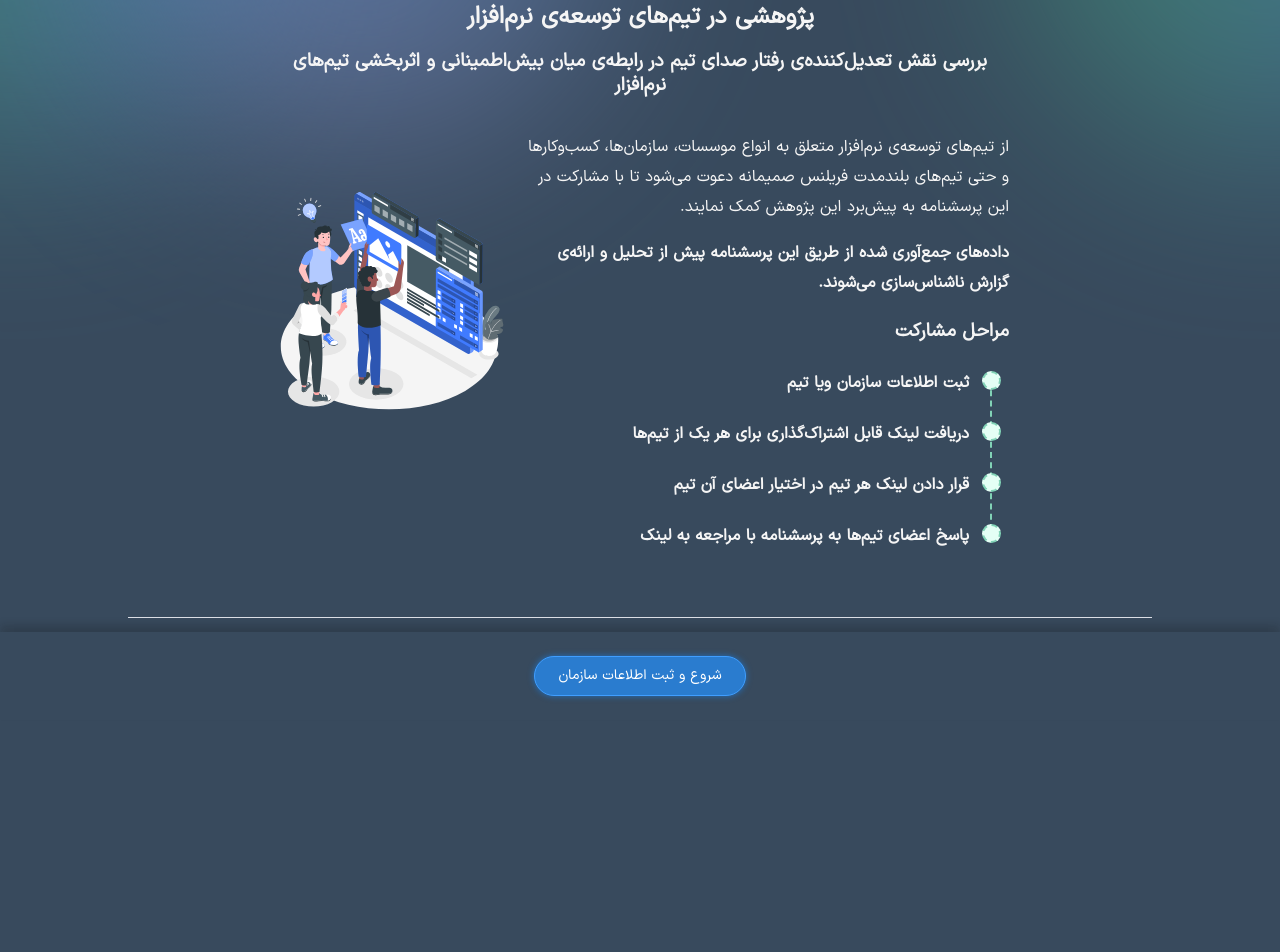
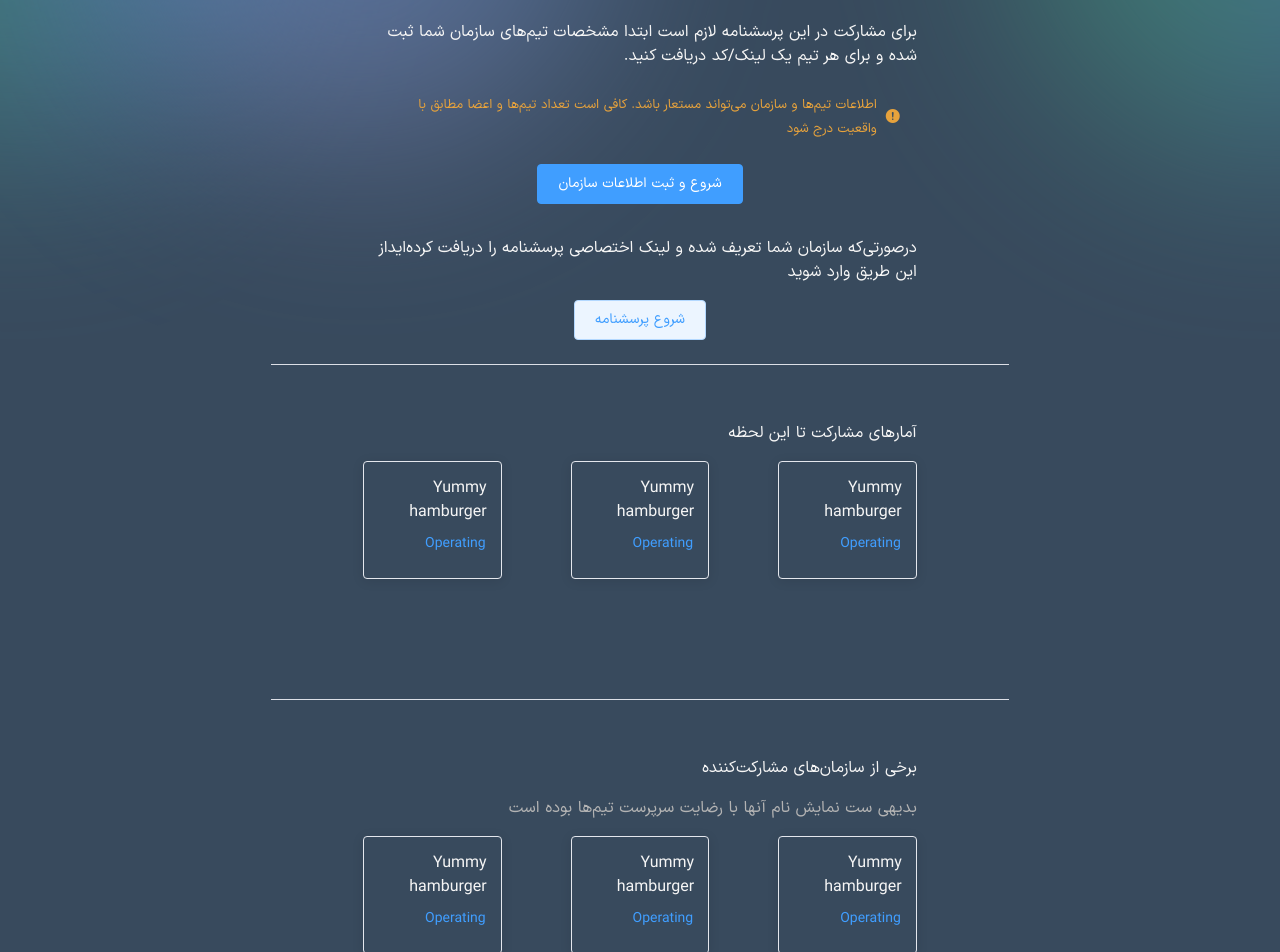
Before and after one commit to ashkantaravati/thesis-survey-app-front, a Vue app: page / in a window 1280 px wide. Shown: the part 80-1032 px from the top of the page. Before the commit the page ends 800 px from the top, so only its background shows below. Built offline with nearby package versions, Linux system fonts and the light colour scheme; what @soerenmartius/vue3-clipboard would draw is missing.

Commit message:
updating homepage style

```diff
--- a/src/App.vue
+++ b/src/App.vue
@@ -1,10 +1,10 @@
 <template>
   <div class="common-layout add-bg">
     <el-container class="body-container">
-      <el-header class="header" style="margin:10px 0; height: unset">
+      <!-- <el-header class="header" style="margin:10px 0; height: unset">
         <span>{{ surveyTitle }}</span>
-      </el-header>
-      <el-divider class="m-0"></el-divider>
+      </el-header> -->
+      <!-- <el-divider class="m-0"></el-divider> -->
       <el-main>
         <el-row class="jc-center">
           <el-col :xs="24" :lg="18" :xl="18">
@@ -14,9 +14,10 @@
       </el-main>
       <el-divider></el-divider>
       <el-footer class="footer">
-        <!-- <router-link to="#">درباره‌ی پژوهش</router-link>
+        <router-link to="#"> درباره‌ پژوهش </router-link>
+        <router-link to="#">راهنما</router-link>
         <router-link to="#">درباره‌ی پژوهشگر</router-link>
-        <router-link to="#">ارسال بازخورد</router-link> -->
+        <router-link to="#">ارتباط با پژوهشگر</router-link>
       </el-footer>
     </el-container>
   </div>
@@ -100,12 +101,15 @@ a:focus {
   font-size: 0.8rem;
 }
 .footer a {
-  color: #333;
+  color: rgb(218, 218, 218);
   margin-left: 1rem;
 }
 /*  */
 .jc-center {
   justify-content: center;
+}
+.jc-between {
+  justify-content: space-between;
 }
 .d-flex {
   display: flex;
@@ -129,22 +133,13 @@ a:focus {
 .mt-1rem {
   margin-top: 1rem !important;
 }
+
+.my-1rem{
+  margin-top: 1rem !important;
+  margin-bottom: 1rem !important;
+}
 /*  */
 
-.fix {
-  position: fixed;
-  bottom: 0;
-  z-index: 9999999;
-  background: #384a5d;
-  flex-shrink: 1;
-  flex-grow: 1;
-  width: 100%;
-  right: 0;
-  align-items: center;
-  left: 0;
-  box-shadow: 0 -7px 8px #1010102e;
-  padding: 1.5rem 0px;
-}
 .el-button.is-round {
   border-radius: 46px;
   padding: 19px 40px;
--- a/src/views/Home.vue
+++ b/src/views/Home.vue
@@ -1,56 +1,50 @@
 <template>
   <div class="text-center">
-    <h1>پژوهشی در تیم‌های توسعه‌ی نرم‌افزار</h1>
-    <h3>
-      بررسی نقش تعدیل‌کننده‌ی رفتار صدای تیم در رابطه‌ی میان بیش‌اطمینانی و
-      اثربخشی تیم‌های نرم‌افزار
-    </h3>
+    <h1>پژوهشی در اثربخشی تیم‌های توسعه‌ی نرم‌افزار</h1>
   </div>
-  <el-row :gutter="10" class="mobile-row-reverse">
-    <el-col :xs="24" :sm="24" :md="16" :lg="16" :xl="16">
-      <div class="long-text">
+  <el-row class="mobile-row-reverse jc-center">
+    <el-col :xs="24" :sm="24" :md="20" :lg="18" :xl="18">
       <p>
-          از تیم‌های توسعه‌ی نرم‌افزار متعلق به انواع موسسات، سازمان‌ها،
-          کسب‌و‌کارها و حتی تیم‌های بلندمدت فریلنس صمیمانه دعوت می‌شود تا با
-          مشارکت در این پرسشنامه به پیش‌برد این پژوهش کمک نمایند.
+        برای مشارکت در این پرسشنامه لازم است ابتدا مشخصات تیم‌های سازمان شما ثبت
+        شده و برای هر تیم یک لینک/کد دریافت کنید.
       </p>
-        <strong
-          >داده‌های جمع‌آوری شده از طریق این پرسشنامه پیش از تحلیل و ارائه‌ی
-          گزارش ناشناس‌سازی می‌شوند.</strong
+      <el-alert
+        style="background: transparent"
+        :closable="false"
+        show-icon
+        title="
+        اطلاعات تیم‌ها و سازمان می‌تواند مستعار باشد. کافی است تعداد تیم‌ها و
+        اعضا مطابق با واقعیت درج شود"
+        type="warning"
+      />
+      <div class="d-flex jc-center">
+        <router-link :to="{ name: 'register-landing' }">
+          <el-button type="primary" class="my-1rem">
+            شروع و ثبت اطلاعات سازمان</el-button
           >
-        <h3>مراحل مشارکت</h3>
-        <div class="home-steps-container">
-          <ul class="home-steps">
-            <li><h4>ثبت اطلاعات سازمان ویا تیم</h4></li>
-          </ul>
-          <ul class="home-steps">
-            <li><h4>دریافت لینک قابل اشتراک‌گذاری برای هر یک از تیم‌ها</h4></li>
-          </ul>
-          <ul class="home-steps">
-            <li><h4>قرار دادن لینک هر تیم در اختیار اعضای آن تیم</h4></li>
-          </ul>
-          <ul class="home-steps">
-            <li><h4>پاسخ اعضای تیم‌ها به پرسشنامه با مراجعه به لینک</h4></li>
-          </ul>
+        </router-link>
       </div>
-      </div></el-col
-    >
-    <el-col :xs="24" :sm="24" :md="8" :lg="8" :xl="8">
-      <div class="home-img">
-        <img
-          style="width: 100%"
-          src="../assets/images/Designteam-amico.svg"
-          alt=""
-        /></div
-    ></el-col>
+      <div>
+        <p>
+          درصورتی‌که سازمان شما تعریف شده و لینک اختصاصی پرسشنامه را دریافت
+          کرده‌ایداز این طریق وارد شوید
+        </p>
+        <div class="d-flex jc-center">
+          <router-link :to="{ name: 'register-landing' }">
+            <el-button type="primary" plain> شروع پرسشنامه</el-button>
+          </router-link>
+        </div>
+      </div>
+    </el-col>
   </el-row>
-  <!-- <el-divider></el-divider>
-  <p>برخی از شرکت‌هایی که برای این پرسشنامه همکاری کردند</p>
-  <p style="color:#b3b3b3">
-    بدیهیست نمایش نام آنها با رضایت سرپرست تیم‌ها بوده است
-  </p>
-  <el-row style="margin-bottom: 6rem" :gutter="20">
-    <el-col :xs="24" :sm="24" :md="6" :lg="4" :xl="4">
+
+  <el-divider></el-divider>
+  <el-row class="mobile-row-reverse jc-center">
+    <el-col :xs="24" :sm="24" :md="20" :lg="18" :xl="18">
+      <div style="margin: 2rem 0 6rem 0">
+        <p>آمارهای مشارکت تا این لحظه</p>
+        <div class="d-flex jc-between">
+          <el-col :xs="24" :sm="24" :md="6" :lg="6" :xl="7">
             <el-card :body-style="{ padding: '0px' }">
               <div style="padding: 14px">
                 <span>Yummy hamburger</span>
@@ -60,7 +54,7 @@
               </div>
             </el-card>
           </el-col>
-    <el-col :xs="24" :sm="24" :md="6" :lg="4" :xl="4">
+          <el-col :xs="24" :sm="24" :md="6" :lg="6" :xl="7">
             <el-card :body-style="{ padding: '0px' }">
               <div style="padding: 14px">
                 <span>Yummy hamburger</span>
@@ -70,7 +64,7 @@
               </div>
             </el-card>
           </el-col>
-    <el-col :xs="24" :sm="24" :md="6" :lg="4" :xl="4">
+          <el-col :xs="24" :sm="24" :md="6" :lg="6" :xl="7">
             <el-card :body-style="{ padding: '0px' }">
               <div style="padding: 14px">
                 <span>Yummy hamburger</span>
@@ -80,14 +74,55 @@
               </div>
             </el-card>
           </el-col>
-  </el-row> -->
-  <div class="jc-center d-flex fix">
-    <router-link :to="{ name: 'register-landing' }">
-      <el-button round type="primary" class="winking-btn">
-        شروع و ثبت اطلاعات سازمان</el-button
-      >
-    </router-link>
         </div>
+      </div>
+    </el-col>
+  </el-row>
+
+  <el-divider></el-divider>
+    <el-row class="mobile-row-reverse jc-center">
+    <el-col :xs="24" :sm="24" :md="20" :lg="18" :xl="18">
+      <div style="margin: 2rem 0 6rem 0">
+      <p>برخی از سازمان‌های مشارکت‌کننده</p>
+  <p style="color: #b3b3b3">
+    بدیهی ست نمایش نام آنها با رضایت سرپرست تیم‌ها بوده است
+  </p>
+        <div class="d-flex jc-between">
+          <el-col :xs="24" :sm="24" :md="6" :lg="6" :xl="7">
+            <el-card :body-style="{ padding: '0px' }">
+              <div style="padding: 14px">
+                <span>Yummy hamburger</span>
+                <div class="bottom">
+                  <el-button type="text" class="button">Operating</el-button>
+                </div>
+              </div>
+            </el-card>
+          </el-col>
+          <el-col :xs="24" :sm="24" :md="6" :lg="6" :xl="7">
+            <el-card :body-style="{ padding: '0px' }">
+              <div style="padding: 14px">
+                <span>Yummy hamburger</span>
+                <div class="bottom">
+                  <el-button type="text" class="button">Operating</el-button>
+                </div>
+              </div>
+            </el-card>
+          </el-col>
+          <el-col :xs="24" :sm="24" :md="6" :lg="6" :xl="7">
+            <el-card :body-style="{ padding: '0px' }">
+              <div style="padding: 14px">
+                <span>Yummy hamburger</span>
+                <div class="bottom">
+                  <el-button type="text" class="button">Operating</el-button>
+                </div>
+              </div>
+            </el-card>
+          </el-col>
+        </div>
+      </div>
+    </el-col>
+  </el-row>
+
 </template>
 
 <script>
@@ -149,15 +184,6 @@ export default defineComponent({
   z-index: 1;
 }
 
-/* .home-steps-inner:after {
-  content: "";
-  position: absolute;
-  right: 1.3rem;
-  top: 12px;
-  width: 3px;
-  height: 45%;
-  background: #85daec;
-} */
 .home-steps-inner li:after {
   content: "";
   position: absolute;
@@ -167,23 +193,6 @@ export default defineComponent({
   height: 10px;
   border-radius: 50%;
   background: #85daec;
-}
-.winking-btn {
-  animation: glowing 3000ms infinite;
-}
-@keyframes glowing {
-  0% {
-    background-color: #409eff;
-    box-shadow: 0 0 3px #0c4e8f;
-  }
-  50% {
-    background-color: #0c4e8f;
-    box-shadow: 0 0 10px #409eff;
-  }
-  100% {
-    background-color: #409eff;
-    box-shadow: 0 0 3px #0c4e8f;
-  }
 }
 mark {
   background-color: #c5f5ff;
@@ -199,9 +208,6 @@ mark {
   text-align: right;
 }
 @media screen and (max-width: 768px) {
-  .fix {
-    padding: 1rem 0px;
-  }
   .mobile-row-reverse {
     display: flex;
     flex-direction: column-reverse;
```
Lines whose indentation alone changed are shown as unchanged.
